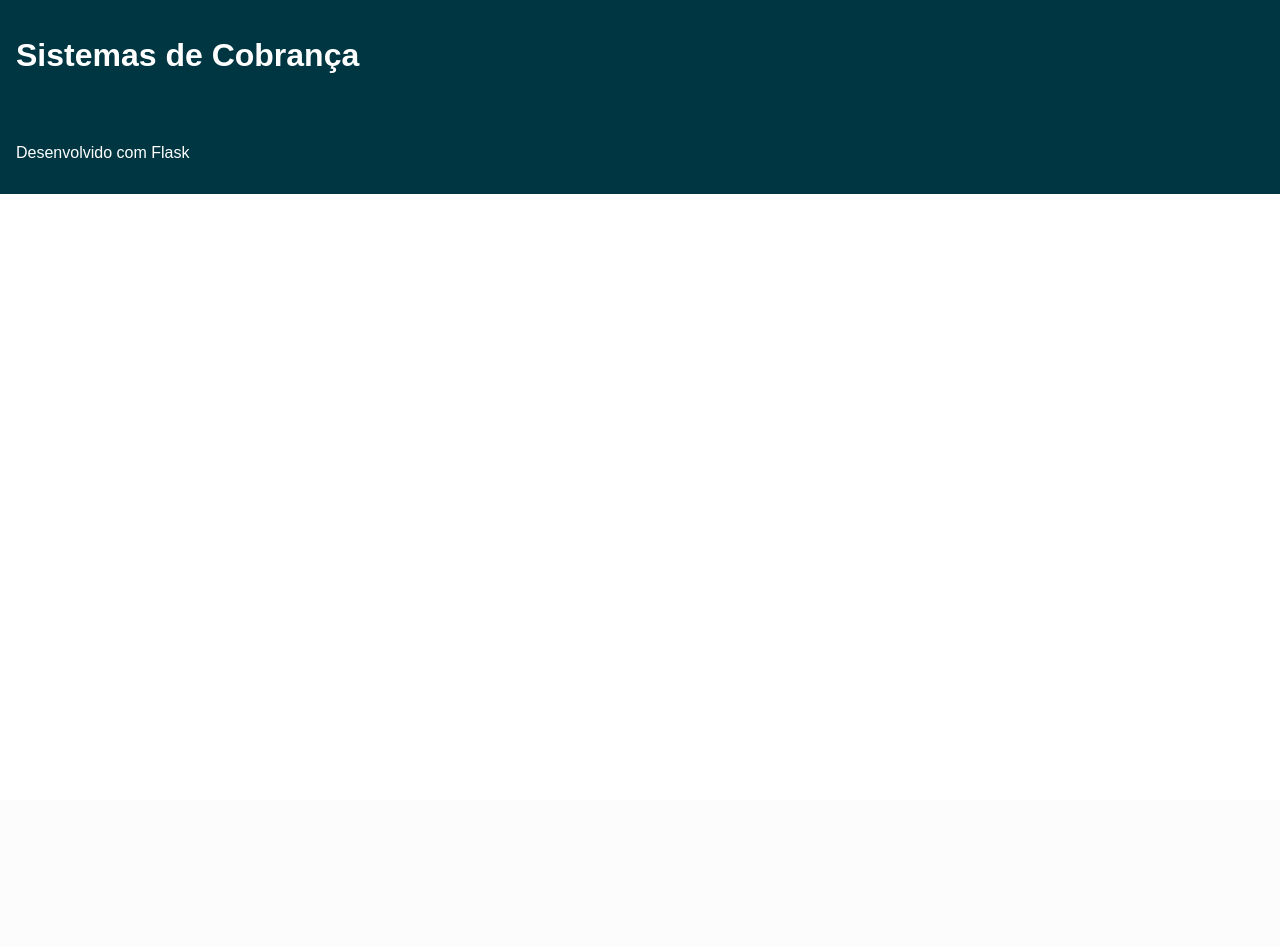
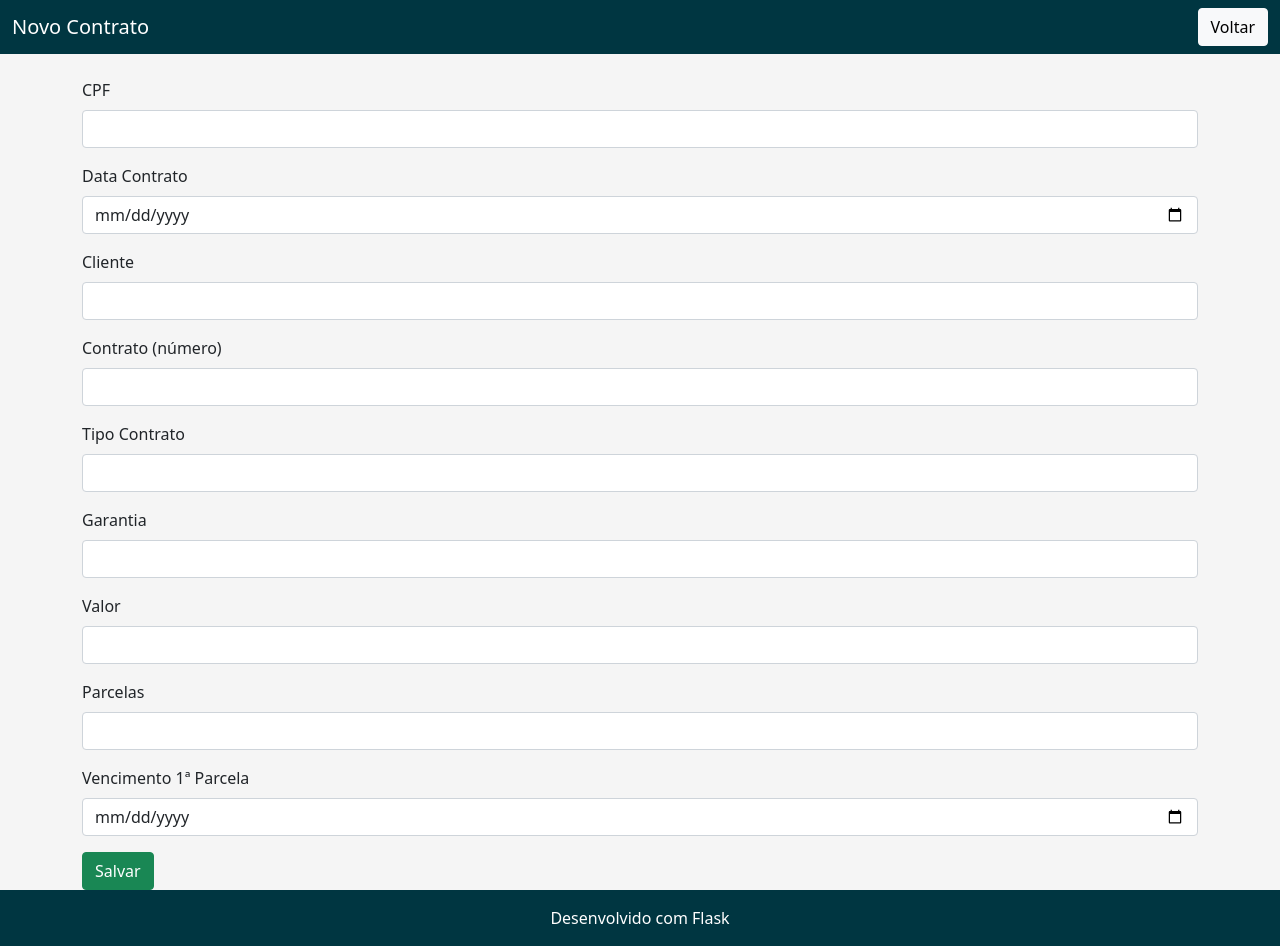
Before and after one commit to felipe4128/Contratos_cobranca, a Flask app: page /novo in a window 1280 px wide. Before the commit the page ends 194 px from the top, so only its background shows below. Run offline with Flask 3, Linux system fonts and the light colour scheme.

Commit message:
Atualiza app.py com CPF e valor pago

```diff
--- a/app.py
+++ b/app.py
@@ -1,29 +1,23 @@
-# Requisitos:
-# pip install -r requirements.txt
+import os
+from datetime import datetime, timedelta
 
 from flask import Flask, render_template, request, redirect, url_for, send_file
 from flask_sqlalchemy import SQLAlchemy
-from datetime import datetime, timedelta
-import os
 import pandas as pd
 
 app = Flask(__name__)
 base_dir = os.path.abspath(os.path.dirname(__file__))
 app.config['SQLALCHEMY_DATABASE_URI'] = 'sqlite:///' + os.path.join(base_dir, 'credito.db')
 app.config['SQLALCHEMY_TRACK_MODIFICATIONS'] = False
+db = SQLAlchemy(app)
 
 @app.context_processor
 def inject_colors():
-    return dict(
-        cor_primaria="#00AE9D",
-        cor_escura="#003641",
-        cor_secundaria="#C9D200"
-    )
-
-db = SQLAlchemy(app)
+    return dict(cor_primaria="#00AE9D", cor_escura="#003641", cor_secundaria="#C9D200")
 
 class Contrato(db.Model):
     id = db.Column(db.Integer, primary_key=True)
+    cpf = db.Column(db.String(14), nullable=True)
     data_contrato = db.Column(db.Date, nullable=True)
     cliente = db.Column(db.String(100), nullable=True)
     numero = db.Column(db.String(50), nullable=True)
@@ -41,7 +35,6 @@ class Parcela(db.Model):
     valor = db.Column(db.Float)
     vencimento = db.Column(db.Date)
     quitada = db.Column(db.Boolean, default=False)
-
     contrato = db.relationship('Contrato', backref=db.backref('parcelas_list', lazy=True))
 
 @app.before_request
@@ -51,105 +44,66 @@ def criar_tabelas():
 @app.route('/')
 def index():
     contratos = Contrato.query.all()
-    return render_template('index.html', contratos=contratos)
+    resumo = []
+    for c in contratos:
+        valor_pago = sum(p.valor for p in c.parcelas_list if p.quitada)
+        resumo.append({'cpf': c.cpf, 'cliente': c.cliente, 'numero': c.numero,
+                       'tipo': c.tipo_contrato, 'valor': c.valor, 'valor_pago': valor_pago, 'id': c.id})
+    return render_template('index.html', resumo=resumo)
 
-@app.route('/novo', methods=['GET', 'POST'])
+@app.route('/novo', methods=['GET','POST'])
 def novo():
     if request.method == 'POST':
-        data_str = request.form.get('data_contrato')
-        data_contrato = datetime.strptime(data_str, '%Y-%m-%d') if data_str else None
-        cliente = request.form.get('cliente') or None
-        numero = request.form.get('numero') or None
-        tipo = request.form.get('tipo_contrato') or None
-        garantia = request.form.get('garantia') or None
-        valor = float(request.form.get('valor')) if request.form.get('valor') else None
-        parcelas = int(request.form.get('parcelas')) if request.form.get('parcelas') else 0
-        vencimento_init_str = request.form.get('vencimento_parcelas')
-        vencimento_init = datetime.strptime(vencimento_init_str, '%Y-%m-%d') if vencimento_init_str else (data_contrato + timedelta(days=30) if data_contrato else None)
+        cpf = request.form.get('cpf')
+        data_contrato = datetime.strptime(request.form['data_contrato'], '%Y-%m-%d') if request.form.get('data_contrato') else None
+        cliente = request.form.get('cliente')
+        numero = request.form.get('numero')
+        tipo = request.form.get('tipo_contrato')
+        garantia = request.form.get('garantia')
+        valor = float(request.form['valor']) if request.form.get('valor') else None
+        parcelas = int(request.form['parcelas']) if request.form.get('parcelas') else 0
+        venc = datetime.strptime(request.form['vencimento_parcelas'], '%Y-%m-%d') if request.form.get('vencimento_parcelas') else None
 
-        contrato = Contrato(
-            data_contrato=data_contrato,
-            cliente=cliente,
-            numero=numero,
-            tipo_contrato=tipo,
-            garantia=garantia,
-            valor=valor,
-            parcelas=parcelas,
-            parcelas_restantes=parcelas,
-            vencimento_parcelas=vencimento_init
-        )
-        db.session.add(contrato)
+        c = Contrato(cpf=cpf, data_contrato=data_contrato, cliente=cliente, numero=numero,
+                     tipo_contrato=tipo, garantia=garantia, valor=valor,
+                     parcelas=parcelas, parcelas_restantes=parcelas, vencimento_parcelas=venc)
+        db.session.add(c)
         db.session.commit()
-
-        if parcelas and valor and vencimento_init:
-            valor_parc = round(valor / parcelas, 2)
-            for i in range(1, parcelas + 1):
-                venc = vencimento_init + timedelta(days=30*(i-1))
-                p = Parcela(contrato_id=contrato.id, numero=i, valor=valor_parc, vencimento=venc)
+        if parcelas and valor and venc:
+            valor_parc = round(valor/parcelas,2)
+            for i in range(1, parcelas+1):
+                v = venc + timedelta(days=30*(i-1))
+                p = Parcela(contrato_id=c.id, numero=i, valor=valor_parc, vencimento=v)
                 db.session.add(p)
             db.session.commit()
-
         return redirect(url_for('index'))
-
     return render_template('novo.html')
 
-@app.route('/contrato/<int:id>', methods=['GET', 'POST'])
+@app.route('/contrato/<int:id>', methods=['GET','POST'])
 def ver_contrato(id):
-    contrato = Contrato.query.get_or_404(id)
-    parcelas = Parcela.query.filter_by(contrato_id=id).all()
-
+    c = Contrato.query.get_or_404(id)
     if request.method == 'POST':
-        for field, val in request.form.items():
-            if hasattr(Contrato, field):
-                if val == '':
-                    setattr(contrato, field, None)
-                elif field in ['valor']:
-                    setattr(contrato, field, float(val))
-                elif field in ['parcelas', 'parcelas_restantes']:
-                    setattr(contrato, field, int(val))
-                elif field in ['data_contrato', 'vencimento_parcelas']:
-                    setattr(contrato, field, datetime.strptime(val, '%Y-%m-%d'))
-                else:
-                    setattr(contrato, field, val)
-        db.session.commit()
+        pid = int(request.form['parcela_id'])
+        p = Parcela.query.get(pid)
+        if p and not p.quitada:
+            p.quitada = True
+            c.parcelas_restantes -= 1
+            db.session.commit()
         return redirect(url_for('ver_contrato', id=id))
-
-    return render_template('contrato.html', contrato=contrato, parcelas=parcelas)
-
-@app.route('/parcela/<int:id>/quitar', methods=['POST'])
-def quitar_parcela(id):
-    p = Parcela.query.get_or_404(id)
-    p.quitada = True
-    cont = Contrato.query.get(p.contrato_id)
-    if cont.parcelas_restantes > 0:
-        cont.parcelas_restantes -= 1
-    db.session.commit()
-    return redirect(url_for('ver_contrato', id=p.contrato_id))
-
-@app.route('/deletar', methods=['POST'])
-def deletar():
-    ids = request.form.getlist('ids')
-    for i in ids:
-        c = Contrato.query.get(int(i))
-        if c:
-            Parcela.query.filter_by(contrato_id=c.id).delete()
-            db.session.delete(c)
-    db.session.commit()
-    return redirect(url_for('index'))
+    return render_template('contrato.html', contrato=c, parcelas=c.parcelas_list)
 
 @app.route('/exportar')
 def exportar():
-    contratos = Contrato.query.all()
-    data = []
-    for c in contratos:
-        d = c.__dict__.copy()
-        d.pop('_sa_instance_state', None)
-        data.append(d)
-    df = pd.DataFrame(data)
-    path = os.path.join(base_dir, 'export.xlsx')
+    rows = []
+    for c in Contrato.query.all():
+        rows.append({'CPF': c.cpf, 'Cliente': c.cliente, 'Contrato': c.numero,
+                     'Tipo': c.tipo_contrato, 'Valor Contrato': c.valor,
+                     'Valor Pago': sum(p.valor for p in c.parcelas_list if p.quitada)})
+    df = pd.DataFrame(rows)
+    path = os.path.join(base_dir,'export.xlsx')
     df.to_excel(path, index=False)
     return send_file(path, as_attachment=True)
 
-if __name__ == "__main__":
+if __name__=="__main__":
     port = int(os.environ.get("PORT", 5000))
     app.run(host="0.0.0.0", port=port)
--- a/templates/novo.html
+++ b/templates/novo.html
@@ -1,29 +1,28 @@
-{% extends 'base.html' %}
-{% block title %}Novo Contrato{% endblock %}
-{% block body %}
+<!doctype html>
+<html lang="pt-br">
+<head><meta charset="utf-8"><title>Novo Contrato</title>
+<link href="https://cdn.jsdelivr.net/npm/bootstrap@5.0.2/dist/css/bootstrap.min.css" rel="stylesheet"></head>
+<body style="background:#f5f5f5">
+<nav class="navbar" style="background:{{ cor_escura }};">
+  <div class="container-fluid">
+    <span class="navbar-brand mb-0 h1" style="color:white">Novo Contrato</span>
+    <a href="{{ url_for('index') }}" class="btn btn-light">Voltar</a>
+  </div>
+</nav>
 <div class="container mt-4">
-  <h2>Novo Contrato</h2>
-  <form method="post">
-    <div class="mb-3">
-      <label for="cpf" class="form-label">CPF</label>
-      <input type="text" class="form-control" id="cpf" name="cpf" placeholder="000.000.000-00">
-    </div>
-    <div class="mb-3">
-      <label for="data_contrato" class="form-label">Data Contrato</label>
-      <input type="date" class="form-control" id="data_contrato" name="data_contrato">
-    </div>
-    <!-- restante dos campos como antes -->
-    <div class="mb-3"><label class="form-label">Cliente</label><input class="form-control" name="cliente"></div>
-    <div class="mb-3"><label class="form-label">Contrato (número)</label><input class="form-control" name="numero"></div>
-    <div class="mb-3"><label class="form-label">Tipo Contrato</label><input class="form-control" name="tipo_contrato"></div>
-    <div class="mb-3"><label class="form-label">Garantia</label><input class="form-control" name="garantia"></div>
-    <div class="mb-3"><label class="form-label">Valor</label><input type="number" step="0.01" class="form-control" name="valor"></div>
-    <div class="mb-3"><label class="form-label">Parcelas</label><input type="number" class="form-control" name="parcelas"></div>
-    <div class="mb-3">
-      <label for="vencimento_parcelas" class="form-label">Vencimento 1ª Parcela</label>
-      <input type="date" class="form-control" id="vencimento_parcelas" name="vencimento_parcelas">
-    </div>
-    <button class="btn btn-success">Salvar</button>
-  </form>
+<form method="post">
+<div class="mb-3"><label class="form-label">CPF</label><input type="text" name="cpf" class="form-control" required></div>
+<div class="mb-3"><label class="form-label">Data Contrato</label><input type="date" name="data_contrato" class="form-control"></div>
+<div class="mb-3"><label class="form-label">Cliente</label><input type="text" name="cliente" class="form-control"></div>
+<div class="mb-3"><label class="form-label">Contrato (número)</label><input type="text" name="numero" class="form-control"></div>
+<div class="mb-3"><label class="form-label">Tipo Contrato</label><input type="text" name="tipo_contrato" class="form-control"></div>
+<div class="mb-3"><label class="form-label">Garantia</label><input type="text" name="garantia" class="form-control"></div>
+<div class="mb-3"><label class="form-label">Valor</label><input type="number" step="0.01" name="valor" class="form-control"></div>
+<div class="mb-3"><label class="form-label">Parcelas</label><input type="number" name="parcelas" class="form-control"></div>
+<div class="mb-3"><label class="form-label">Vencimento 1ª Parcela</label><input type="date" name="vencimento_parcelas" class="form-control"></div>
+<button class="btn btn-success">Salvar</button>
+</form>
 </div>
-{% endblock %}
+<footer class="text-center py-3" style="background:{{ cor_escura }};color:white">Desenvolvido com Flask</footer>
+</body>
+</html>
```
Also changed, not shown: requirements.txt (+3 -6 lines), templates/contrato.html (+36 -29 lines), templates/index.html (+31 -37 lines).
